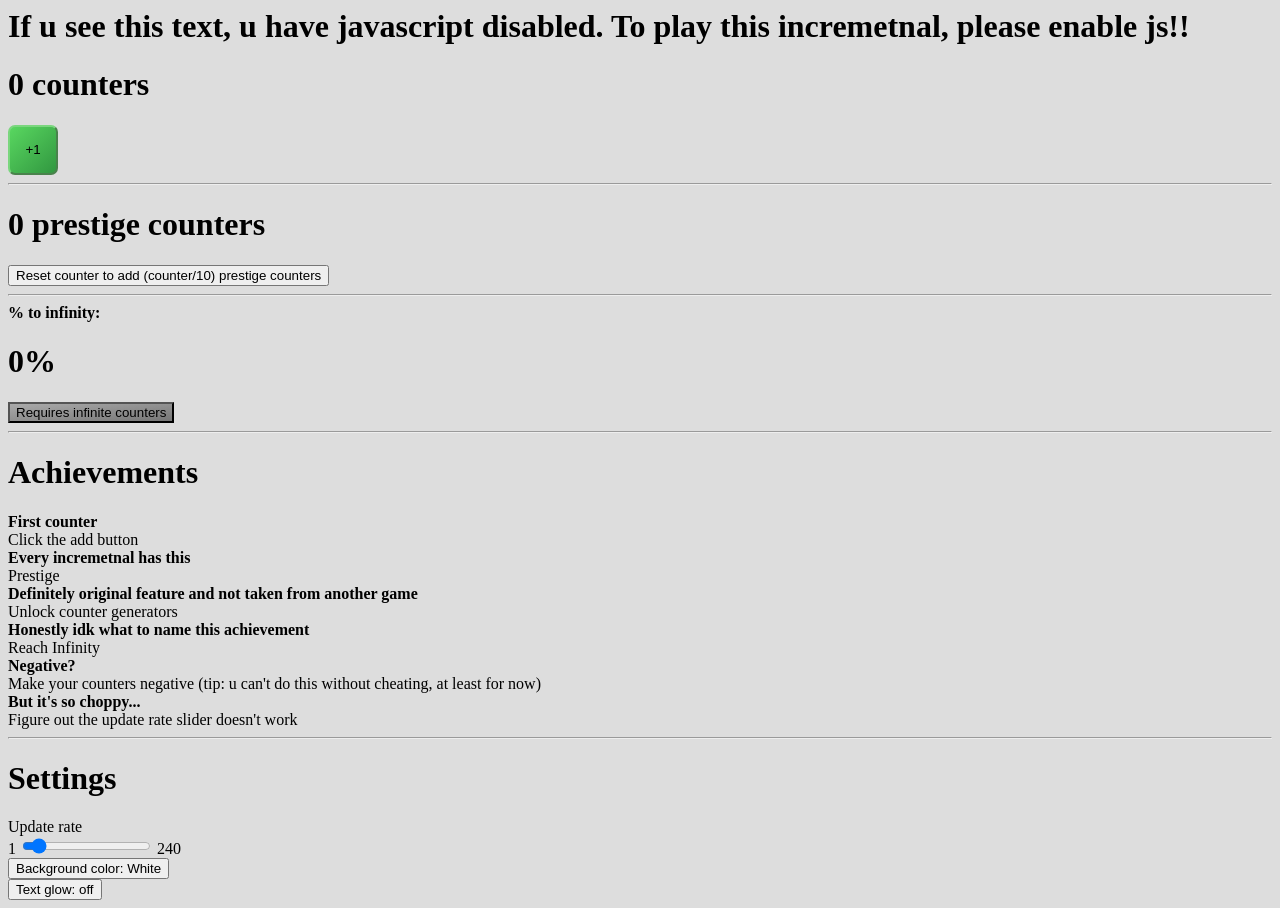
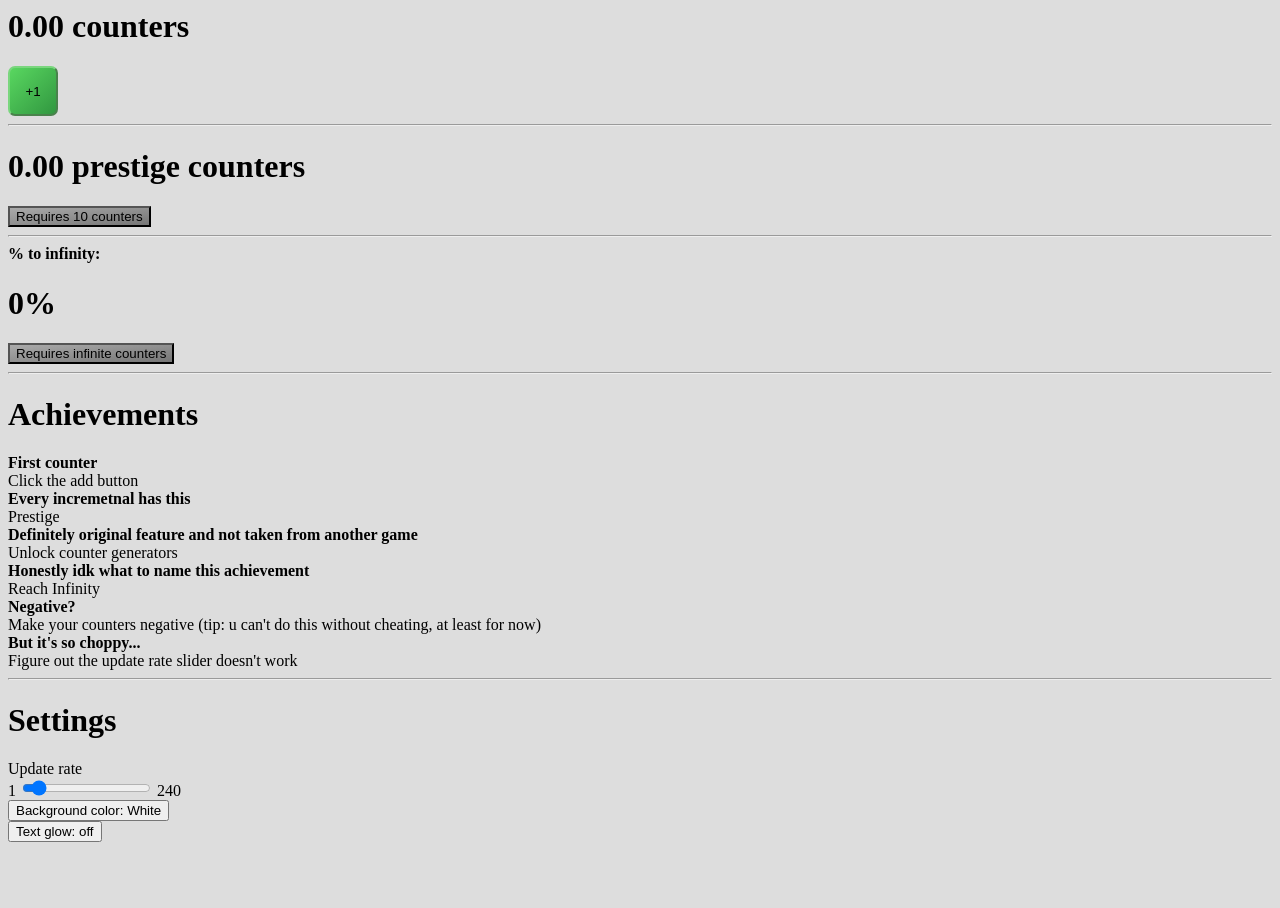
Before and after one commit to DDYVEN/DDYVEN.github.io, a plain HTML site: page operation-incremetnal.html in a window 1280 px wide. After the commit the page ends 850 px from the top, so only its background shows below. Drawn offline with Linux system fonts and the light colour scheme.

Commit message:
Update operation-incremetnal.html

```diff
--- a/operation-incremetnal.html
+++ b/operation-incremetnal.html
@@ -5,7 +5,7 @@
   <meta property="og:title" content="Operation Incremetnal">
   <meta property="og:description" content="what do I type here?">
   <meta property="og:image" content="https://cdn.glitch.global/d6aeade1-84a3-4e62-8d88-44b591da46e8/plus.webp?v=1741812020580">
-  <script src="break_eternity.js"></script>
+  <script src="b_e.js"></script>
   <script src="operation-incremetnal.js"></script>
   <link rel="stylesheet" href="/operation-incremetnal.css">
  </head>
```
